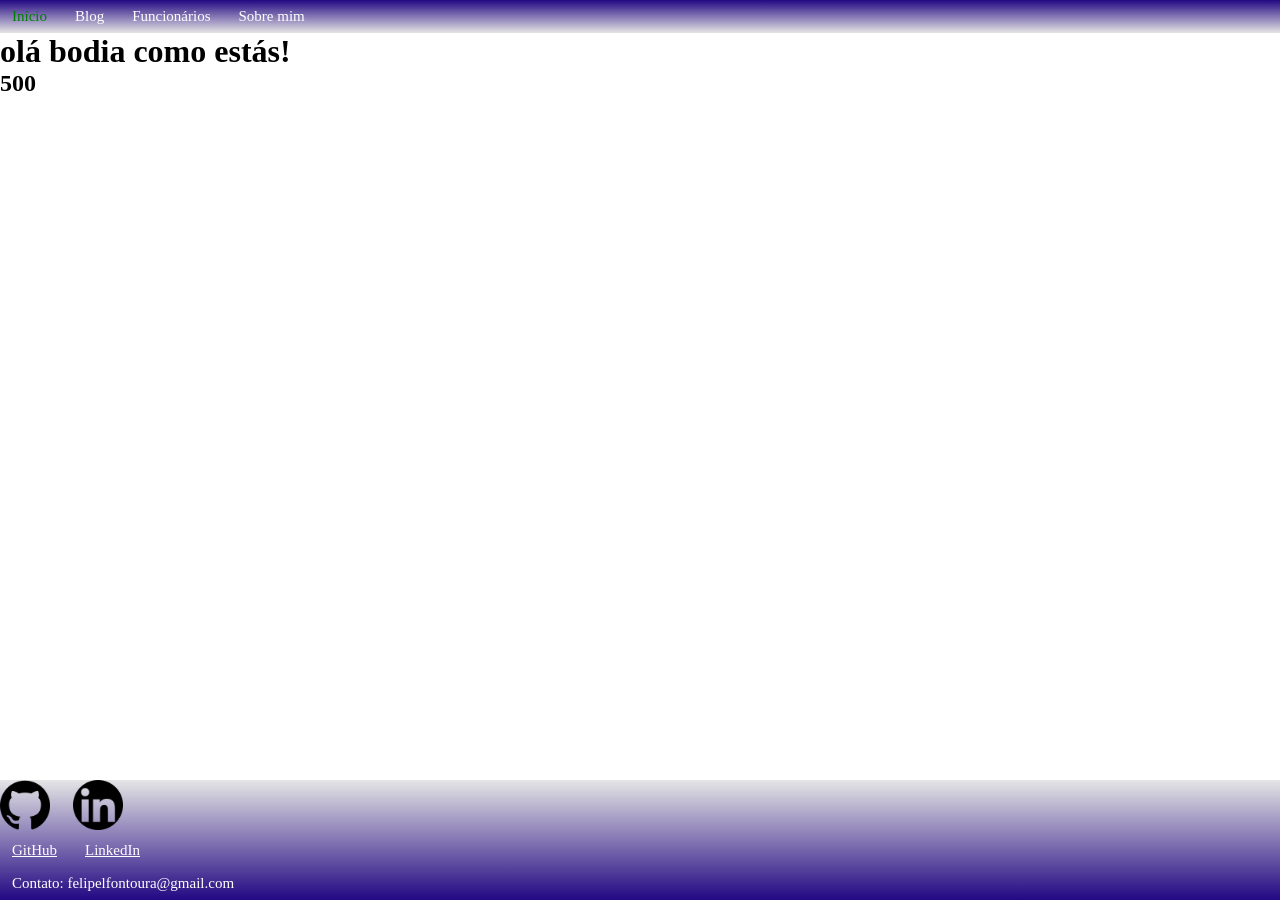
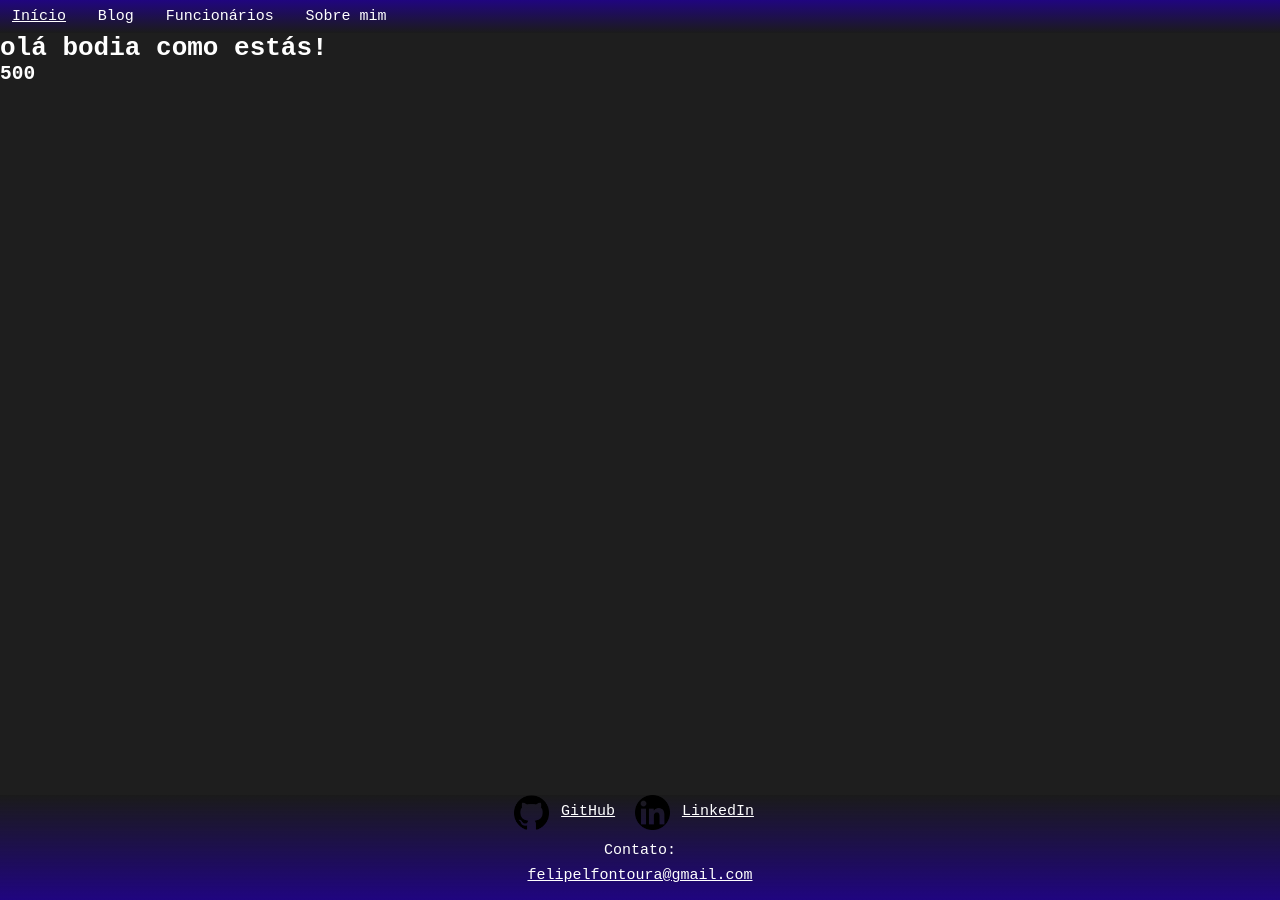
Before and after one commit to FelpsFon/Portfolio, a Jekyll site: the page built from docs/index.html, in a window 1280 px wide. Built offline with Jekyll 4.4.1, drawn with Linux system fonts in a browser that asks for light colours.

Commit message:
Darkmode, Header, Footer

```diff
--- a/docs/Gemfile
+++ b/docs/Gemfile
@@ -7,7 +7,6 @@ gem 'wdm', '>=0.1.1', :install_if => Gem.win_platform?
 
 group :jekyll_plugins do
   gem 'jekyll-sitemap'
-  gem 'jekyll-feed'
   gem 'jekyll-seo-tag'
   gem 'github-pages'
 end
--- a/docs/_config.yml
+++ b/docs/_config.yml
@@ -3,6 +3,8 @@ collections:
     output: true
 
 title: Portfolio
+locale: pt_BR
+url: https://felpsfon.github.io
 baseurl: /Portfolio
 
 defaults:
@@ -22,7 +24,6 @@ defaults:
       layout: "default"
 
 plugins:
-  - jekyll-feed
+  - jekyll-seo-tag
   - jekyll-sitemap
-  - jekyll-seo-tag
   - github-pages
--- a/docs/_includes/foot_header.html
+++ b/docs/_includes/foot_header.html
@@ -1,19 +1,19 @@
 <section class="foot_header">
   <nav class="foot_text">
     <div>
-      <img src="{{ site.baseurl }}\assets\images\github-black.png" height=50px>
+      <img src="{{ site.baseurl }}\assets\images\github-black.png" width=35px>
       <a href="https://github.com/FelpsFon">
         GitHub
       </a>
     </div>
     <div>
-      <img src="{{ site.baseurl }}\assets\images\linkedin-black.png" height=50px>
+      <img src="{{ site.baseurl }}\assets\images\linkedin-black.png" width=35px>
       <a href="https://www.linkedin.com/in/felpsfontoura/">
         LinkedIn
       </a>
     </div>
     <text>
-      Contato: felipelfontoura@gmail.com
+      Contato: <a href="mailto:felipelfontoura@gmail.com"> felipelfontoura@gmail.com </a>
     </text>
   </nav>
 </section>
--- a/docs/_layouts/default.html
+++ b/docs/_layouts/default.html
@@ -4,10 +4,9 @@
     <meta charset="utf-8">
     <title>{{ page.titulo }}</title>
     <link rel="stylesheet" href="{{ '/assets/css/styles.css' | relative_url }}">
-    {% feed_meta %}
     {% seo %}
   </head>
-  <body>
+  <body background="{{ site.baseurl }}\assets\images\gray4k.png" !important>
     {% include mapa.html %}
     {{ content }}
     {% include foot_header.html %}
--- a/docs/_sass/footer.scss
+++ b/docs/_sass/footer.scss
@@ -7,13 +7,16 @@
   position: fixed;
 }
 
+.foot_text {
+  text-align: center;
+}
+
 .foot_text div {
-  display: inline-block;
+  display: inline-flex;
 }
 
 .foot_text a {
   flex: 1;
-  text-align: justify;
   list-style: none;
   display: list-item;
   padding: 8px 12px;
@@ -25,7 +28,6 @@
 
 .foot_text text {
   flex: 1;
-  text-align: justify;
   list-style: none;
   display: list-item;
   padding: 8px 12px;
--- /dev/null
+++ b/docs/_sass/header.scss
@@ -0,0 +1,27 @@
+.header {
+  min-height: 30px;
+  width: 100%;
+  background-image: linear-gradient(rgba(32, 5, 129, 0.99), rgba(0, 0, 0, 0.1));
+  background-position: center;
+  background-size: cover;
+  position: relative;
+}
+
+.mapa {
+  flex: 1;
+  text-align: left;
+}
+
+.mapa a {
+  list-style: none;
+  display: inline-block;
+  padding: 8px 12px;
+  position: relative;
+  color: white;
+  text-decoration: none;
+  font-size: 15px;
+}
+
+a.mapa_atual {
+  text-decoration: underline;
+}
--- a/docs/_sass/main.scss
+++ b/docs/_sass/main.scss
@@ -1,38 +1,10 @@
-*{
+* {
   margin: 0;
   padding: 0;
+  color: rgb(255, 255, 255);
+  font-family: monospace;
 }
 
-.header {
-  min-height: 30px;
-  width: 100%;
-  background-image: linear-gradient(rgba(32, 5, 129, 0.99), rgba(0, 0, 0, 0.1));
-  background-position: center;
-  background-size: cover;
-  position: relative;
+* a {
+  color: rgb(0, 124, 173);
 }
-
-.mapa {
-  flex: 1;
-  text-align: left;
-}
-
-.mapa a {
-  list-style: none;
-  display: inline-block;
-  padding: 8px 12px;
-  position: relative;
-  color: white;
-  text-decoration: none;
-  font-size: 15px;
-}
-
-a.mapa_atual {
-  list-style: none;
-  display: inline-block;
-  padding: 8px 12px;
-  position: relative;
-  color: green;
-  text-decoration: none;
-  font-size: 15px;
-}
--- a/docs/assets/css/styles.scss
+++ b/docs/assets/css/styles.scss
@@ -1,3 +1,3 @@
 ---
 ---
-@import "main", "footer";
+@import "main", "header", "footer";
```
Also changed, not shown: docs/Gemfile.lock, docs/assets/images/darkmode.png (added), docs/assets/images/gray4k.png (added), docs/assets/images/lightmode.png (added), feed.xml (deleted).
